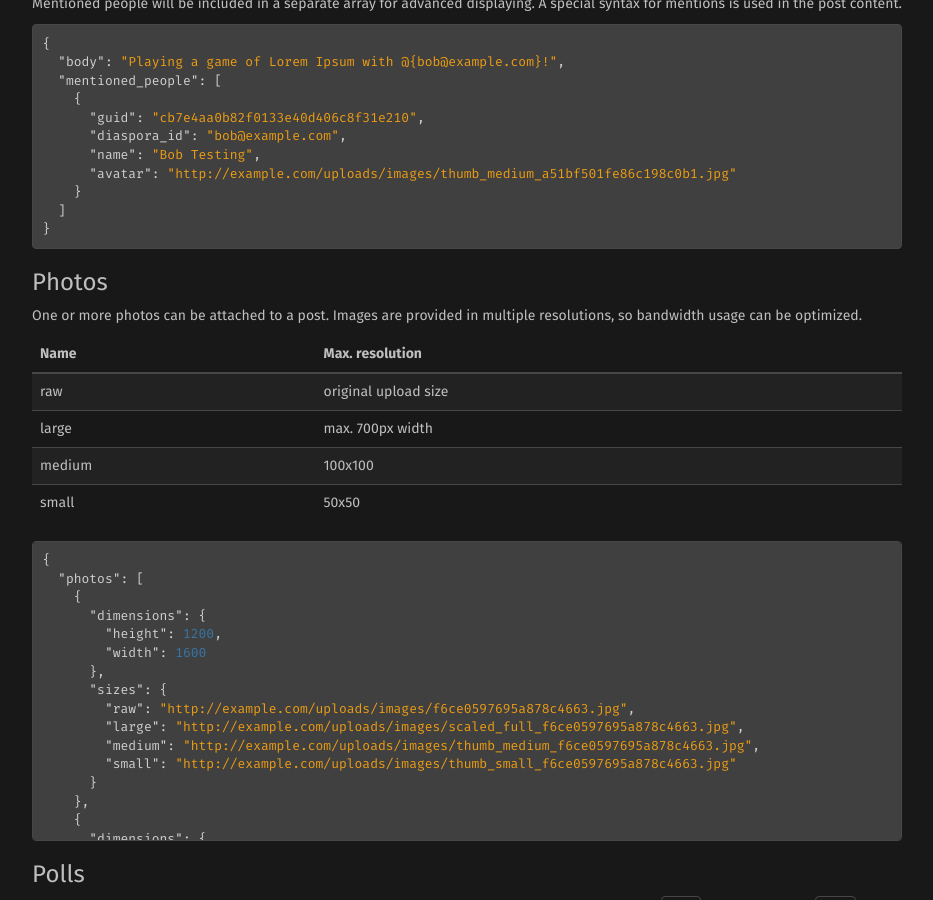
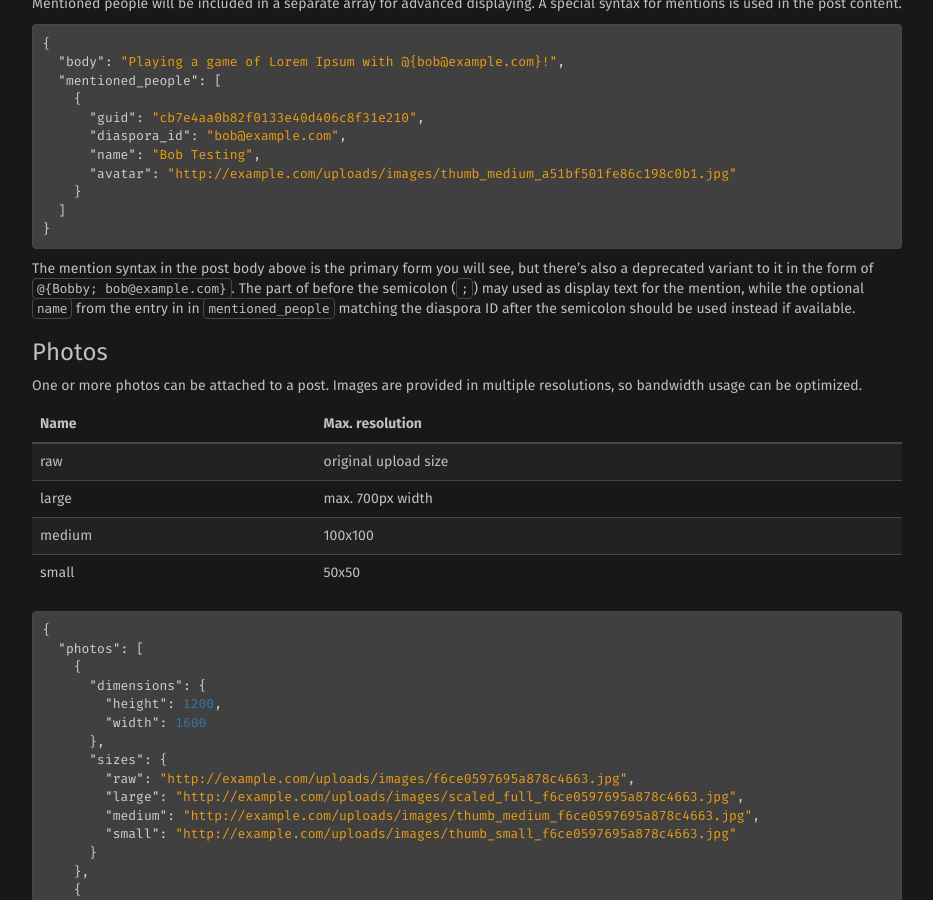
Before and after one commit to diaspora/api-documentation, a Jekyll site: the page built from _routes/posts.md, in a window 1280 px wide and 900 px high, scrolled down 963 px. Shown: the whole window, without its empty margins (323-1256 px from the left). Built offline with Jekyll 4.4.1, drawn with Linux system fonts in a browser that asks for light colours.

Commit message:
Document deprecated mention syntax

```diff
--- a/_routes/posts.md
+++ b/_routes/posts.md
@@ -51,6 +51,8 @@ Mentioned people will be included in a separate array for advanced displaying. A
   ]
 }
 ~~~
+
+The mention syntax in the post body above is the primary form you will see, but there's also a deprecated variant to it in the form of `@{Bobby; bob@example.com}`. The part of before the semicolon (`;`) may used as display text for the mention, while the optional `name` from the entry in in `mentioned_people` matching the diaspora ID after the semicolon should be used instead if available.
 
 ### Photos
 
```
